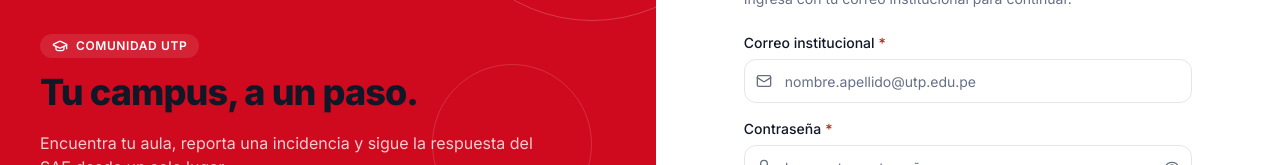
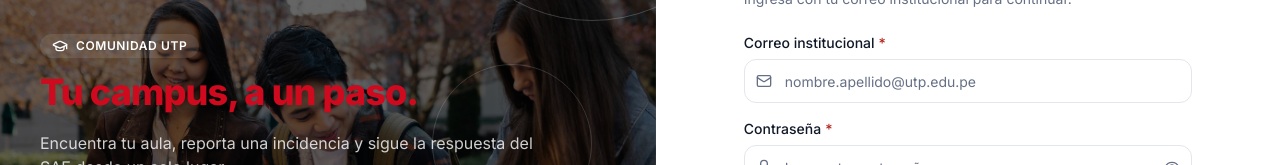
Before and after one commit to RobeSeba/camino-utp, a React (Vite) app: page /login in a window 1280 px wide. Shown: the part 203-368 px from the top of the page. Built offline with nearby package versions, Linux system fonts and the light colour scheme; no server answers.

Commit message:
mejorando el panel de login

```diff
--- a/src/pages/auth/LoginPage.tsx
+++ b/src/pages/auth/LoginPage.tsx
@@ -19,6 +19,7 @@ import { Spinner } from '@/components/ui/Spinner';
 import { useAuth } from '@/context/AuthContext';
 import { ROUTES } from '@/lib/constants';
 import { useToast } from '@/context/ToastContext';
+import panel1 from '@/assets/panel1.png';
 
 export function LoginPage() {
   const { login, loginAsDemo, isAuthenticated, isLoading, user } = useAuth();
@@ -71,7 +72,10 @@ export function LoginPage() {
   return (
     <div className="grid min-h-dvh lg:grid-cols-[1.05fr_1fr]">
       {/* Panel de marca */}
-      <section className="relative hidden overflow-hidden bg-brand p-10 text-white lg:flex lg:flex-col">
+      {/* quitar ek bd-brand */}
+      <section className="relative hidden overflow-hidden bg-cover bg-center bg-no-repeat p-10 text-white lg:flex lg:flex-col" style={{ backgroundImage: `url(${panel1})` }}>
+        {/* Capa oscura semitransparente para asegurar contraste */}
+        <div className="absolute inset-0 bg-black/60 mix-blend-multiply" aria-hidden="true" />
         <div
           className="pointer-events-none absolute -right-24 -top-24 h-80 w-80 rounded-full border border-white/20"
           aria-hidden="true"
@@ -92,7 +96,7 @@ export function LoginPage() {
             <GraduationCap className="h-4 w-4" aria-hidden="true" />
             Comunidad UTP
           </p>
-          <h1 className="text-4xl font-extrabold leading-tight tracking-tight">
+          <h1 className="text-4xl font-extrabold leading-tight tracking-tight text-brand">
             Tu campus, a un paso.
           </h1>
           <p className="mt-4 text-base text-white/80">
```
Also changed, not shown: src/assets/panel1.png (added), src/assets/panel1.webp (added).
